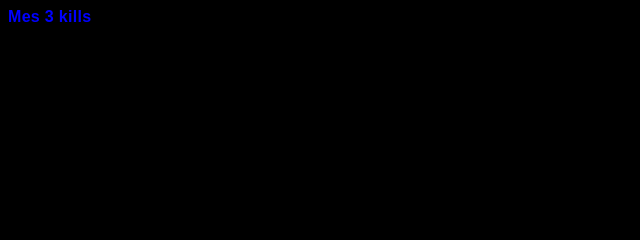
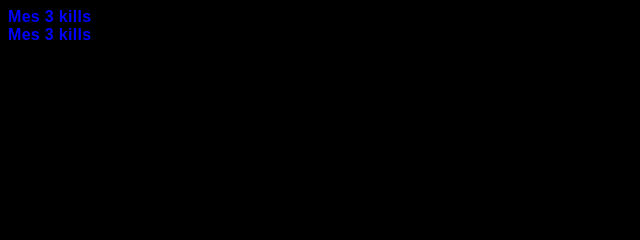
Before and after one commit to Vexalt0/Valo, a plain HTML site: page page3.html in a window 1280 px wide. Shown: the top 240 px of the page, 0-640 px from the left. Drawn offline with Linux system fonts and the light colour scheme.

Commit message:
Update page3.html

```diff
--- a/page3.html
+++ b/page3.html
@@ -8,6 +8,8 @@
 </head>
 <body>
     <a class="lien" href="https://www.youtube.com/watch?v=mMFUaxSoShM" target="_blank" rel="noopener noreferrer">Mes 3 kills</a>
+    <br>
+    <a class="lien" href="https://https://www.youtube.com/watch?v=tRmrli7feok" target="_blank" rel="noopener noreferrer">Mes 3 kills</a>
     <div class="fleche">
         <a href="index.html" class="bouton-suivant">← Page précédente</a>
     </div>
```
